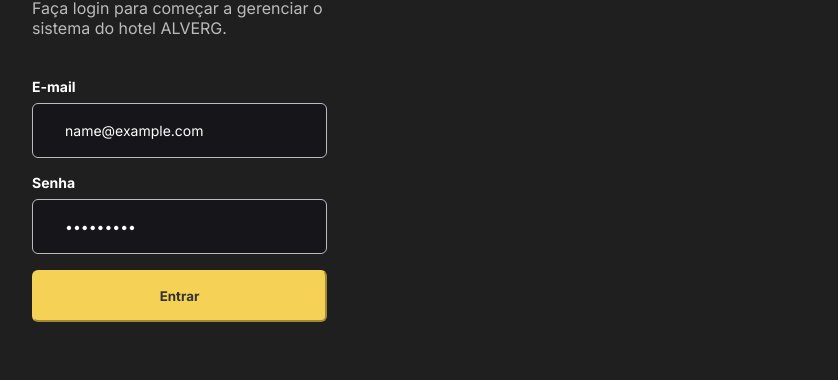
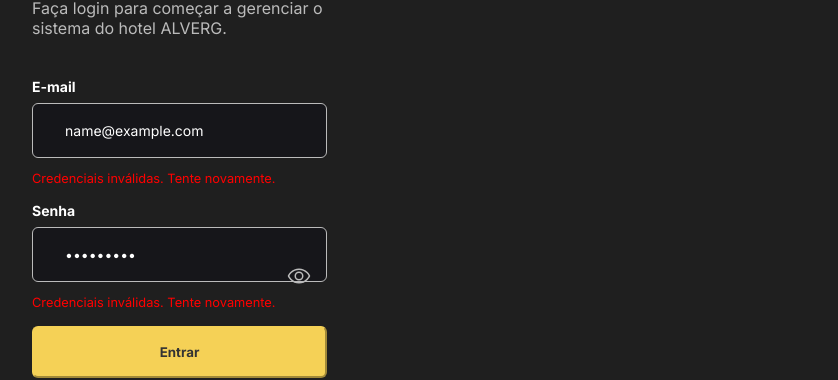
Before and after one commit to giovanamiranda03/PI-02-2023-Hotel, a React (Create React App) app: page /login in a window 1280 px wide. Both pictures are taken after typing "name@example.com", "Sample123" into the empty fields and a click on the button "Entrar". Shown: the part 325-705 px from the top of the page, without its empty margins (233-1071 px from the left). Built offline with nearby package versions, Linux system fonts and the light colour scheme.

Commit message:
atualização login

```diff
--- a/src/App.jsx
+++ b/src/App.jsx
@@ -1,5 +1,5 @@
 import React from 'react';
-import { Route, BrowserRouter as Router, Routes } from 'react-router-dom';
+import { Navigate, Route, BrowserRouter as Router, Routes } from 'react-router-dom';
 import "react-toastify/dist/ReactToastify.css";
 import styled from "styled-components";
 import Clients from './pages/Clients';
@@ -25,11 +25,12 @@ export default function App() {
       <Container>
         <Router>
           <Routes>
-            <Route path="/login" element={<Login />} />
-            <Route path="/" element={<Home />} />
+            <Route path="/" element={<Navigate to="/login" />} />
+            <Route path="/home" element={<Home />} />
             <Route path="/clients" element={<Clients />} />
             <Route path="/rooms" element={<Rooms />} />
             <Route path="/reservations" element={<Reservations />} />
+            <Route path="/login" element={<Login />} />
           </Routes>
         </Router>
       </Container>
--- a/src/pages/Login.jsx
+++ b/src/pages/Login.jsx
@@ -3,6 +3,7 @@ import { useNavigate } from 'react-router-dom';
 import styled from 'styled-components';
 import loginImage from '../assets/loginImage.svg';
 import logo from '../assets/logo.svg';
+import { Eye, EyeSlash } from '@phosphor-icons/react';
 
 const ContainerLogin = styled.div`
   display: grid;
@@ -53,13 +54,6 @@ const FormEmail = styled.div`
   display: flex;
   flex-direction: column;
   gap: 0.5rem;
-`;
-
-const FormPassword = styled.div`
-  display: flex;
-  flex-direction: column;
-  gap: 0.5rem;
-  position: relative;
 `;
 
 const RightSide = styled.img`
@@ -116,6 +110,26 @@ const Input = styled.input`
     border-color: #e53e3e;
   }
 `;
+const FormPassword = styled.div`
+  display: flex;
+  flex-direction: column;
+  gap: 0.5rem;
+  position: relative;
+`;
+
+const PasswordToggle = styled.span`
+  position: absolute;
+  top: 70%;
+  right: 1rem;
+  transform: translateY(-50%);
+  cursor: pointer;
+  color: #bbb;
+
+  &:hover {
+    color: #f5d156;
+  }
+`;
+
 
 const ButtonContainer = styled.div`
   display: flex;
@@ -152,13 +166,14 @@ export default function Login() {
   const navigate = useNavigate();
   const [email, setEmail] = useState('');
   const [password, setPassword] = useState('');
-  const [error, setError] = useState('');
+  const [showPassword, setShowPassword] = useState(false);
+  const [error, setError] = useState(null);
 
   const handleLogin = async (e) => {
     e.preventDefault();
 
     if (email === 'teste@teste.com' && password === 'teste123') {
-      navigate('/');
+      navigate('/home');
     } else {
       setError('Credenciais inválidas. Tente novamente.');
     }
@@ -179,26 +194,30 @@ export default function Login() {
             <FormEmail>
               <Label htmlFor="email">E-mail</Label>
               <Input
-                type="text"
+                type="email"
                 value={email}
                 onChange={(e) => setEmail(e.target.value)}
                 placeholder="Insira seu email"
               />
-              {error.email && (
-                <ErrorMessage>{error.email?.message}</ErrorMessage>
+              {error && (
+                <ErrorMessage>{error}</ErrorMessage>
               )}
+
             </FormEmail>
 
             <FormPassword>
               <Label htmlFor="password">Senha</Label>
               <Input
-                type="password"
+                type={showPassword ? 'text' : 'password'}
                 value={password}
                 onChange={(e) => setPassword(e.target.value)}
                 placeholder="Insira sua senha"
               />
-              {error.password && (
-                <ErrorMessage>{error.password?.message}</ErrorMessage>
+              <PasswordToggle onClick={() => setShowPassword(!showPassword)}>
+                {showPassword ? <EyeSlash size={24} /> : <Eye size={24} />}
+              </PasswordToggle>
+              {error && (
+                <ErrorMessage>{error}</ErrorMessage>
               )}
             </FormPassword>
 
```
